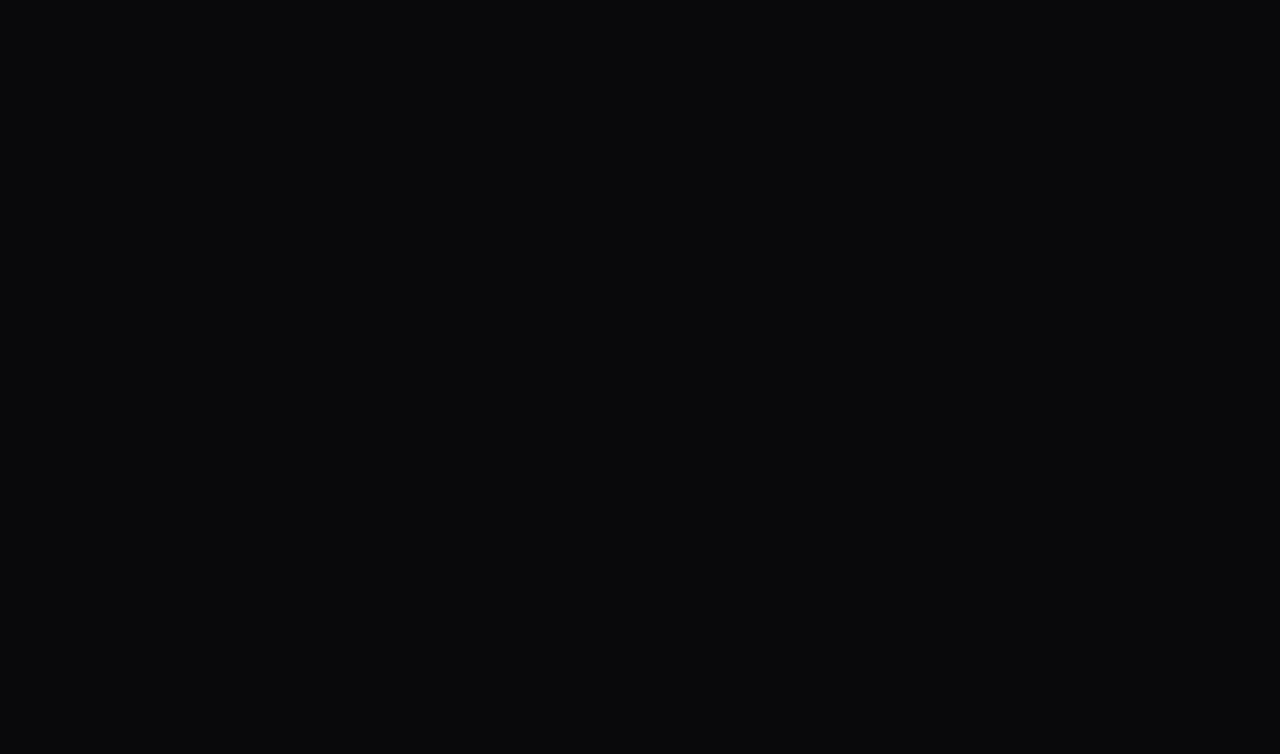
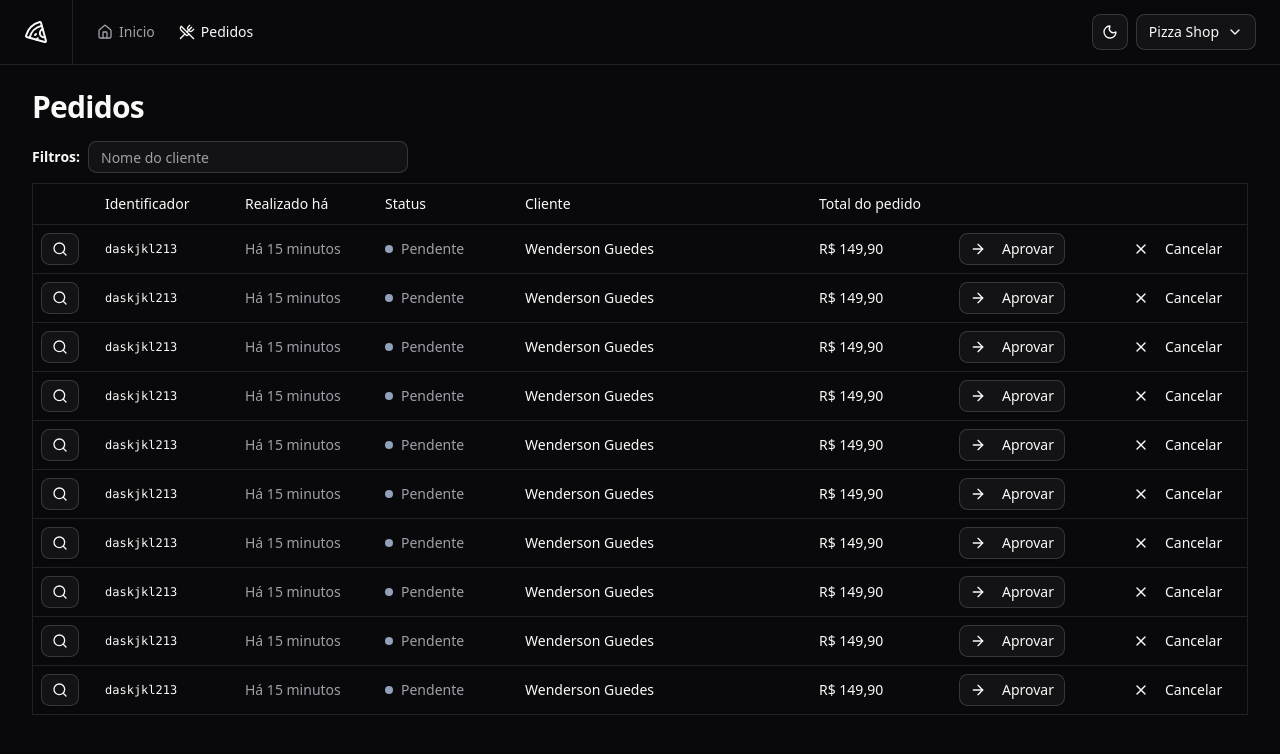
Before and after one commit to wendersonguedez/pizzashop, a React (Vite) app: page /orders in a window 1280 px wide. Before the commit this address had no page. Shown: the top 754 px of the page. Built offline with nearby package versions, Linux system fonts and the light colour scheme.

Commit message:
feat(ui): build orders listing page and table components

```diff
--- a/src/App.tsx
+++ b/src/App.tsx
@@ -6,6 +6,7 @@ import { ThemeProvider } from "@/components/theme/theme-provider";
 import { AppLayout } from "@/pages/_layouts/app";
 import { AuthLayout } from "@/pages/_layouts/auth";
 import { Dashboard } from "@/pages/app/dashboard";
+import { Orders } from "@/pages/app/orders/orders";
 import { SignIn } from "@/pages/auth/sign-in";
 import { SignUp } from "@/pages/auth/sign-up";
 
@@ -20,6 +21,7 @@ export function App() {
             <Routes>
               <Route path="/" element={<AppLayout />}>
                 <Route path="/dashboard" element={<Dashboard />} />
+                <Route path="/orders" element={<Orders />} />
               </Route>
               <Route path="/" element={<AuthLayout />}>
                 <Route path="/sign-in" element={<SignIn />} />
--- a/src/components/ui/button.tsx
+++ b/src/components/ui/button.tsx
@@ -5,7 +5,7 @@ import * as React from "react";
 import { cn } from "@/lib/utils";
 
 const buttonVariants = cva(
-  "inline-flex items-center justify-center gap-2 whitespace-nowrap rounded-md text-sm font-medium transition-all disabled:pointer-events-none disabled:opacity-50 [&_svg]:pointer-events-none [&_svg:not([class*='size-'])]:size-4 shrink-0 [&_svg]:shrink-0 outline-none focus-visible:border-ring focus-visible:ring-ring/50 focus-visible:ring-[3px] aria-invalid:ring-destructive/20 dark:aria-invalid:ring-destructive/40 aria-invalid:border-destructive",
+  "cursor-pointer inline-flex items-center justify-center gap-2 whitespace-nowrap rounded-md text-sm font-medium transition-all disabled:pointer-events-none disabled:opacity-50 [&_svg]:pointer-events-none [&_svg:not([class*='size-'])]:size-4 shrink-0 [&_svg]:shrink-0 outline-none focus-visible:border-ring focus-visible:ring-ring/50 focus-visible:ring-[3px] aria-invalid:ring-destructive/20 dark:aria-invalid:ring-destructive/40 aria-invalid:border-destructive",
   {
     variants: {
       variant: {
@@ -23,6 +23,7 @@ const buttonVariants = cva(
       size: {
         default: "h-9 px-4 py-2 has-[>svg]:px-3",
         sm: "h-8 rounded-md gap-1.5 px-3 has-[>svg]:px-2.5",
+        xs: "h-8 px-2.5",
         lg: "h-10 rounded-md px-6 has-[>svg]:px-4",
         icon: "size-9",
         "icon-sm": "size-8",
--- /dev/null
+++ b/src/components/ui/table.tsx
@@ -0,0 +1,114 @@
+import * as React from "react"
+
+import { cn } from "@/lib/utils"
+
+function Table({ className, ...props }: React.ComponentProps<"table">) {
+  return (
+    <div
+      data-slot="table-container"
+      className="relative w-full overflow-x-auto"
+    >
+      <table
+        data-slot="table"
+        className={cn("w-full caption-bottom text-sm", className)}
+        {...props}
+      />
+    </div>
+  )
+}
+
+function TableHeader({ className, ...props }: React.ComponentProps<"thead">) {
+  return (
+    <thead
+      data-slot="table-header"
+      className={cn("[&_tr]:border-b", className)}
+      {...props}
+    />
+  )
+}
+
+function TableBody({ className, ...props }: React.ComponentProps<"tbody">) {
+  return (
+    <tbody
+      data-slot="table-body"
+      className={cn("[&_tr:last-child]:border-0", className)}
+      {...props}
+    />
+  )
+}
+
+function TableFooter({ className, ...props }: React.ComponentProps<"tfoot">) {
+  return (
+    <tfoot
+      data-slot="table-footer"
+      className={cn(
+        "bg-muted/50 border-t font-medium [&>tr]:last:border-b-0",
+        className
+      )}
+      {...props}
+    />
+  )
+}
+
+function TableRow({ className, ...props }: React.ComponentProps<"tr">) {
+  return (
+    <tr
+      data-slot="table-row"
+      className={cn(
+        "hover:bg-muted/50 data-[state=selected]:bg-muted border-b transition-colors",
+        className
+      )}
+      {...props}
+    />
+  )
+}
+
+function TableHead({ className, ...props }: React.ComponentProps<"th">) {
+  return (
+    <th
+      data-slot="table-head"
+      className={cn(
+        "text-foreground h-10 px-2 text-left align-middle font-medium whitespace-nowrap [&:has([role=checkbox])]:pr-0 [&>[role=checkbox]]:translate-y-[2px]",
+        className
+      )}
+      {...props}
+    />
+  )
+}
+
+function TableCell({ className, ...props }: React.ComponentProps<"td">) {
+  return (
+    <td
+      data-slot="table-cell"
+      className={cn(
+        "p-2 align-middle whitespace-nowrap [&:has([role=checkbox])]:pr-0 [&>[role=checkbox]]:translate-y-[2px]",
+        className
+      )}
+      {...props}
+    />
+  )
+}
+
+function TableCaption({
+  className,
+  ...props
+}: React.ComponentProps<"caption">) {
+  return (
+    <caption
+      data-slot="table-caption"
+      className={cn("text-muted-foreground mt-4 text-sm", className)}
+      {...props}
+    />
+  )
+}
+
+export {
+  Table,
+  TableHeader,
+  TableBody,
+  TableFooter,
+  TableHead,
+  TableRow,
+  TableCell,
+  TableCaption,
+}
--- a/src/pages/_layouts/app.tsx
+++ b/src/pages/_layouts/app.tsx
@@ -10,10 +10,6 @@ export function AppLayout() {
       <div className="flex flex-1 flex-col gap-4 p-8 pt-6">
         <Outlet />
       </div>
-
-      <div>
-        <h1>Rodapé</h1>
-      </div>
     </div>
   );
 }
--- /dev/null
+++ b/src/pages/app/orders/orders.tsx
@@ -0,0 +1,91 @@
+import { ArrowRight, Search, X } from "lucide-react";
+import { Helmet } from "react-helmet-async";
+
+import { Button } from "@/components/ui/button";
+import { Input } from "@/components/ui/input";
+import {
+  Table,
+  TableBody,
+  TableCell,
+  TableHead,
+  TableHeader,
+  TableRow,
+} from "@/components/ui/table";
+
+export function Orders() {
+  return (
+    <>
+      <Helmet title="Pedidos" />
+      <div className="flex flex-col gap-4">
+        <h1 className="text-3xl font-bold tracking-tight">Pedidos</h1>
+      </div>
+      <div className="space-y-2.5">
+        <form className="flex items-center gap-2">
+          <span className="text-sm font-semibold">Filtros:</span>
+          <Input placeholder="Nome do cliente" className="h-8 w-[320px]" />
+        </form>
+
+        <div className="rouded-md border">
+          <Table>
+            <TableHeader>
+              <TableRow>
+                <TableHead className="w-16"></TableHead>
+                <TableHead className="w-35">Identificador</TableHead>
+                <TableHead className="w-35">Realizado há</TableHead>
+                <TableHead className="w-35">Status</TableHead>
+                <TableHead>Cliente</TableHead>
+                <TableHead className="w-35">Total do pedido</TableHead>
+                <TableHead className="w-41"></TableHead>
+                <TableHead className="w-33"></TableHead>
+              </TableRow>
+            </TableHeader>
+            <TableBody>
+              {Array.from({ length: 10 }).map((_, i) => {
+                return (
+                  <TableRow key={i}>
+                    <TableCell>
+                      <Button variant="outline" size="xs">
+                        <Search className="h-3 w-3" />
+                        <span className="sr-only">Detalhes do pedido</span>
+                      </Button>
+                    </TableCell>
+                    <TableCell className="font-mono text-xs font-medium">
+                      daskjkl213
+                    </TableCell>
+                    <TableCell className="text-muted-foreground">
+                      Há 15 minutos
+                    </TableCell>
+                    <TableCell>
+                      <div className="flex items-center gap-2">
+                        <span className="h-2 w-2 rounded-full bg-slate-400" />
+                        <span className="text-muted-foreground font-medium">
+                          Pendente
+                        </span>
+                      </div>
+                    </TableCell>
+                    <TableCell className="font-medium">
+                      Wenderson Guedes
+                    </TableCell>
+                    <TableCell className="font-medium">R$ 149,90</TableCell>
+                    <TableCell>
+                      <Button variant="outline" size="xs">
+                        <ArrowRight className="mr-2 h-3 w-3" />
+                        Aprovar
+                      </Button>
+                    </TableCell>
+                    <TableCell>
+                      <Button variant="ghost" size="xs">
+                        <X className="mr-2 h-3 w-3" />
+                        Cancelar
+                      </Button>
+                    </TableCell>
+                  </TableRow>
+                );
+              })}
+            </TableBody>
+          </Table>
+        </div>
+      </div>
+    </>
+  );
+}
```
